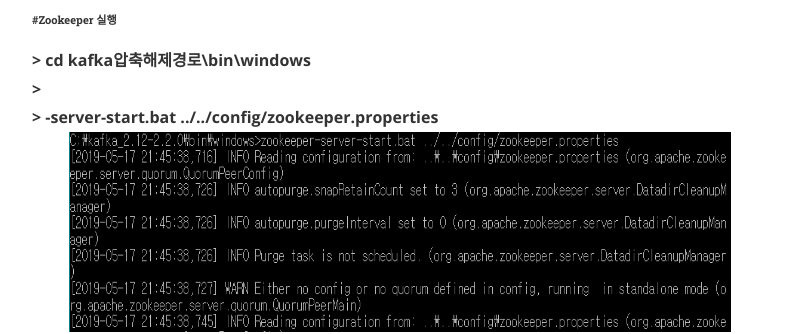
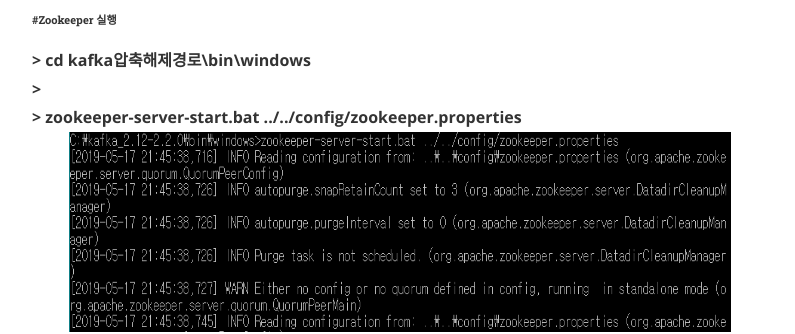
Before and after one commit to rian-yeji/rian-yeji.github.io, a Jekyll site: the page built from _posts/2019-05-17-windows-kafka.markdown, in a window 1280 px wide and 900 px high, scrolled down 2137 px. Shown: the part 154-488 px from the top of the window, without its empty margins (240-1035 px from the left). Built offline with Jekyll 4.4.1, drawn with Linux system fonts in a browser that asks for light colours; nearby versions of some CDN libraries.

Commit message:
Modify post
Modify typo

```diff
--- a/_posts/2019-05-17-windows-kafka.markdown
+++ b/_posts/2019-05-17-windows-kafka.markdown
@@ -64,7 +64,7 @@
 <br>
 <b> ></b>
 <br>
-<b> > -server-start.bat ../../config/zookeeper.properties</b>
+<b> > zookeeper-server-start.bat ../../config/zookeeper.properties</b>
 <br>
 <img src="/image/kafka_post/zookeeper_execute.PNG" width="700px" height="200px">
 <br><br>
```
